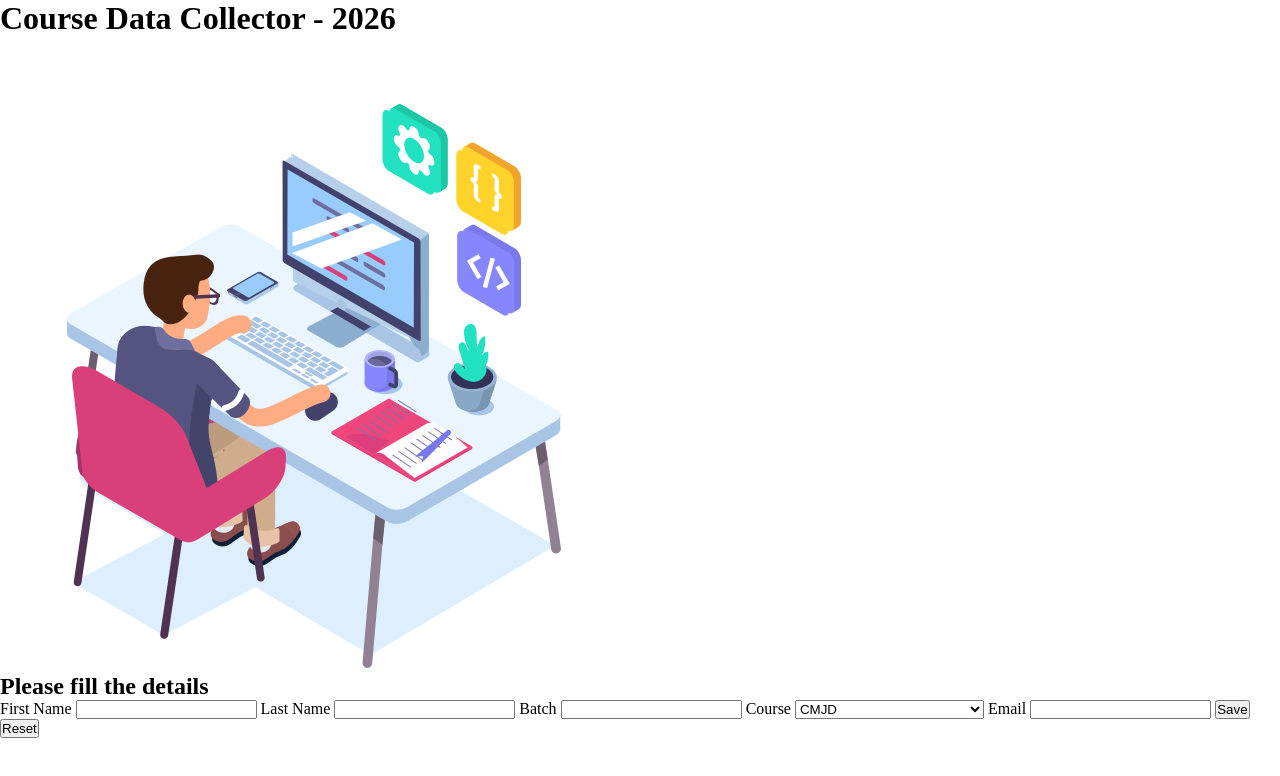
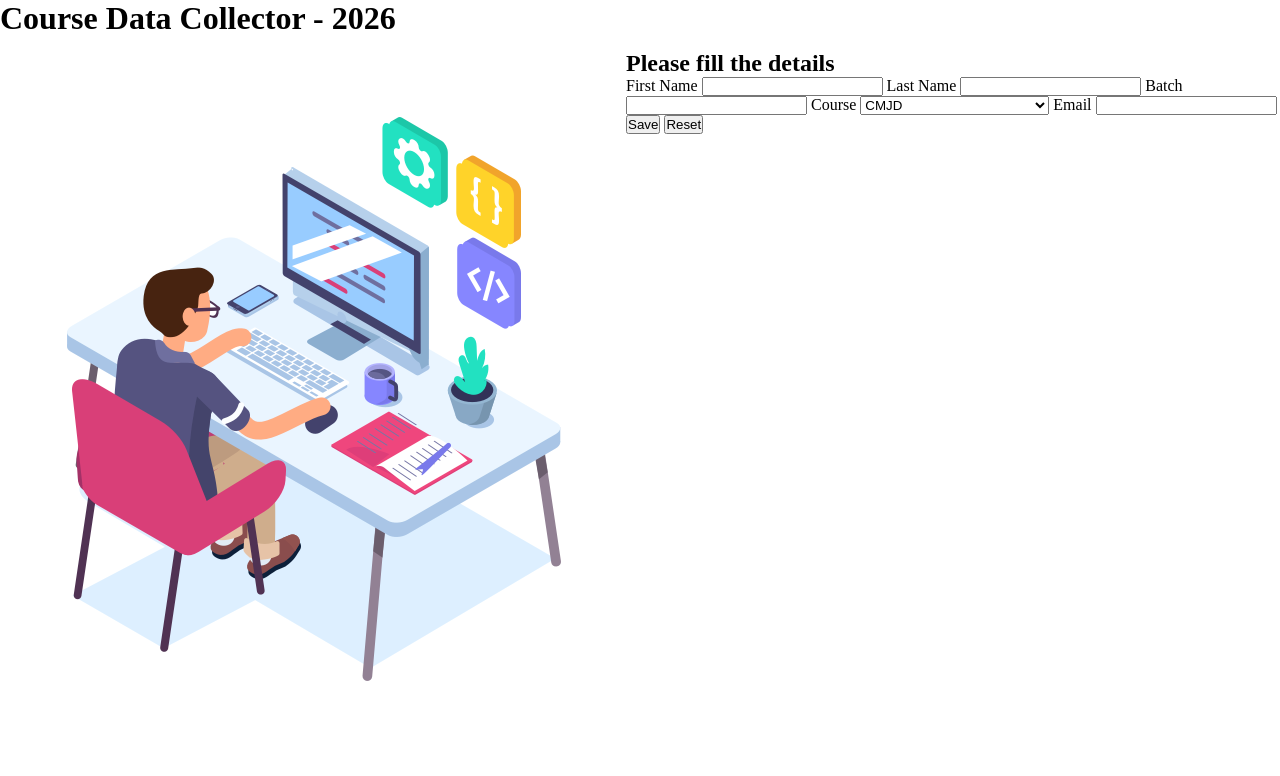
Before and after one commit to Code-Base-CMJD-112/FrontEndTech-01-Practical, a plain HTML site: page index.html in a window 1280 px wide. Drawn offline with Linux system fonts and the light colour scheme.

Commit message:
Add flex box and other CSS to main outer

```diff
--- a/index.html
+++ b/index.html
@@ -1,5 +1,6 @@
 <!DOCTYPE html>
 <html lang="en">
+
 <head>
     <meta charset="UTF-8">
     <meta http-equiv="X-UA-Compatible" content="IE=edge">
@@ -8,9 +9,10 @@
     <link rel="stylesheet" href="./styles.css">
     <script defer src="./app.js"></script>
 </head>
+
 <body>
     <div id="main-outer">
-       <header>
+        <header id="form-header">
             <h1>Course Data Collector - 2026</h1>
         </header>
         <div id="detail-pan">
@@ -18,7 +20,10 @@
                 <img src="./asserts/1629359967_sftwrengr.png" alt="left-banner">
             </div>
             <div id="right-selection">
+                <aside>
                     <h2>Please fill the details</h2>
+                </aside>
+
                 <div id="form-pan">
                     <form id="data-form">
                         <label for="first-name">First Name</label>
@@ -46,4 +51,5 @@
         </div>
     </div>
 </body>
+
 </html>
--- a/styles.css
+++ b/styles.css
@@ -3,3 +3,16 @@
     padding: 0;
     margin: 0;
 }
+#form-header{
+    width: 100vw;
+    height: 50px;
+    position: fixed;
+}
+#detail-pan{
+    position: absolute;
+    width: 100vw;
+    height: 80vh;
+    display: flex;
+    flex-direction: row;
+    margin-top: 50px;
+}
```
Lines whose indentation alone changed are shown as unchanged.
